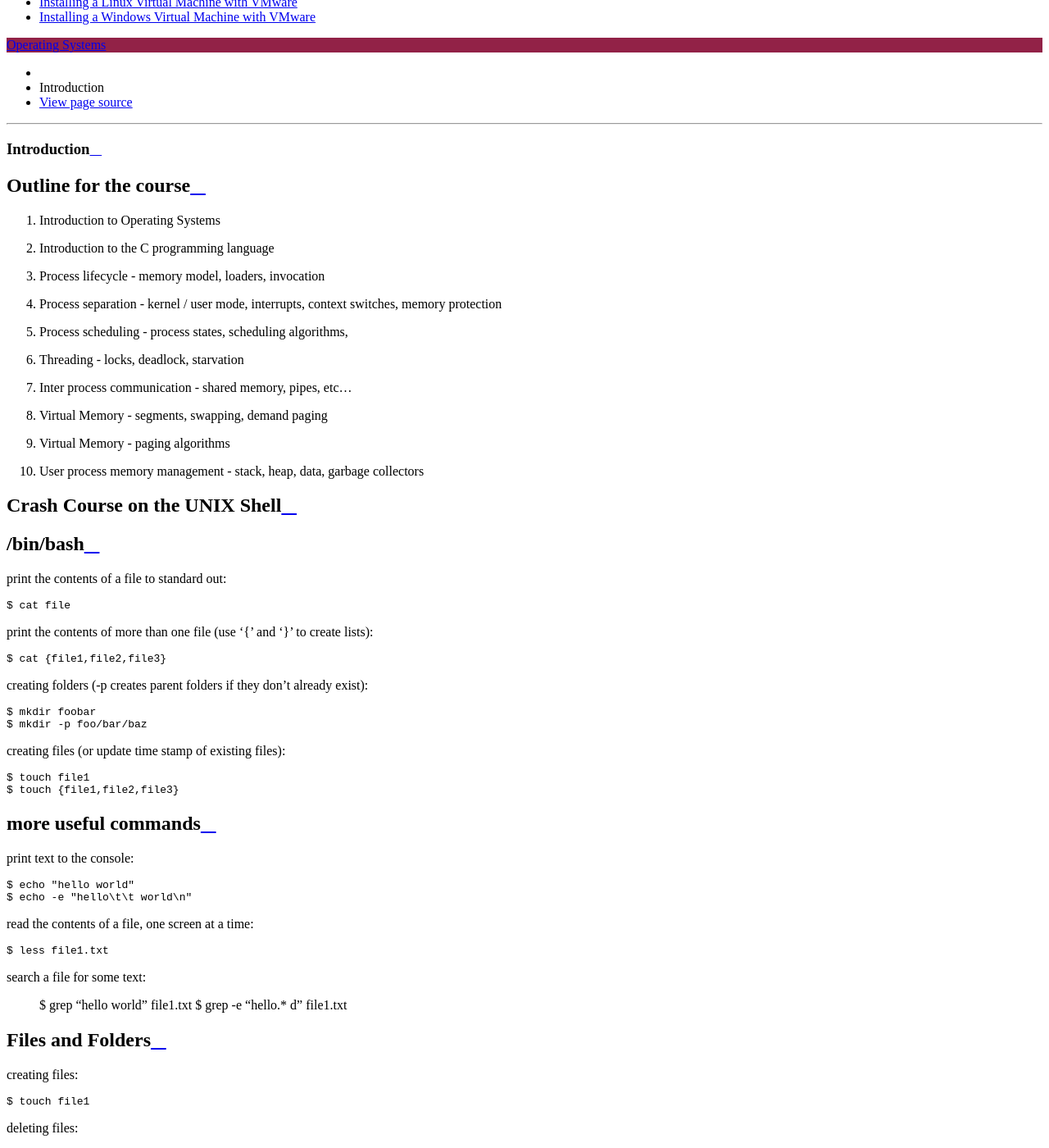
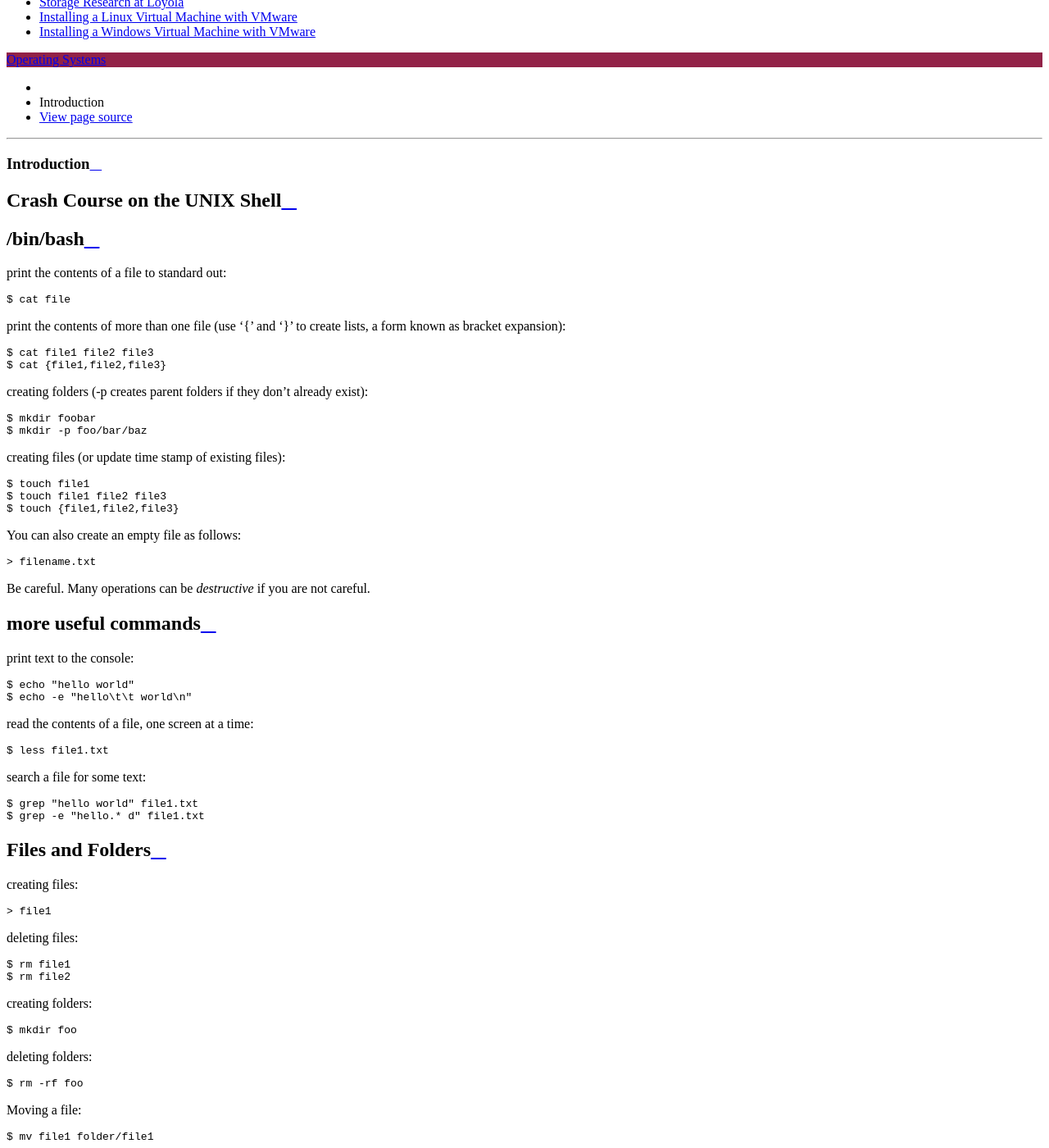
Before and after one commit to LoyolaChicagoBooks/operatingsystems, a Sphinx documentation site: the page built from source/introduction.rst, in a window 1280 px wide and 1400 px high, scrolled down 1221 px. Shown: the whole window at 82% size. Built offline with Sphinx 7.4.7 and the Read the Docs theme 2.0.0, drawn with Linux system fonts in a browser that asks for light colours; some of the changed text lies outside the part shown.

Commit message:
some updates for Fall 2020

```diff
--- a/source/introduction.rst
+++ b/source/introduction.rst
@@ -1,19 +1,5 @@
 Introduction
 ============
-
-Outline for the course
-----------------------
-
-#. Introduction to Operating Systems
-#. Introduction to the C programming language
-#. Process lifecycle - memory model, loaders, invocation
-#. Process separation - kernel / user mode, interrupts, context switches, memory protection
-#. Process scheduling - process states, scheduling algorithms,
-#. Threading - locks, deadlock, starvation
-#. Inter process communication - shared memory, pipes, etc...
-#. Virtual Memory - segments, swapping, demand paging
-#. Virtual Memory - paging algorithms
-#. User process memory management - stack, heap, data, garbage collectors
 
 Crash Course on the UNIX Shell
 ------------------------------
@@ -25,10 +11,10 @@
 
    $ cat file
 
-print the contents of more than one file (use '{' and '}' to create lists)::
+print the contents of more than one file (use '{' and '}' to create lists, a form known as bracket expansion)::
 
+   $ cat file1 file2 file3
    $ cat {file1,file2,file3}
-
 
 creating folders (-p creates parent folders if they don't already exist)::
 
@@ -38,7 +24,15 @@
 creating files (or update time stamp of existing files)::
 
    $ touch file1
+   $ touch file1 file2 file3
    $ touch {file1,file2,file3}
+
+You can also create an empty file as follows::
+
+   > filename.txt
+
+Be careful. Many operations can be *destructive* if you are not careful.
+
 
 more useful commands
 --------------------
@@ -52,7 +46,7 @@
 
    $ less file1.txt
 
-search a file for some text:
+search a file for some text::
 
    $ grep "hello world" file1.txt
    $ grep -e "hello.* d" file1.txt
@@ -147,7 +142,7 @@
 ----------------------------
 
 - if you're running a long running process and want to send suspended
-  it to the background, just press ctrl+z
+  it to the background, just press `Ctrl+z`
 - to unsuspend it and keep it in the background, use the 'bg' command
 - to bring the process back to the foreground, use the 'fg' command
 - to bring the process back, just
@@ -204,6 +199,7 @@
 ::
 
   #include «stdio.h»
+
   int main(int argc, char* argv[]) {
      printf("Hello world\n");
      getchar();
@@ -273,7 +269,7 @@
 
    foobar x;
 
-c - type casting
+C - type casting
 ----------------
 
 ::
@@ -487,6 +483,39 @@
 - GCC is the GNU Compiler Collection
 - Several languages exist: C, C++, ADA, Fortran, Java, Objective-C, and Go
 - GCC was one of the early GNU projects
+
+
+Where to find it?
+-------------------
+
+You'll want to make sure both of these commands are available::
+
+   $ which gcc
+   /usr/bin/gcc
+
+   $ which make
+   /usr/bin/make
+
+
+What if I cannot find them?
+
+- Install Linux or Windows Subsystem for Linux on a PC
+- Install Homebrew (on MacOS)
+- Install a cloud-based shell
+
+These topics are covered in COMP 141 (Tools course).
+
+Installing on Ubuntu
+---------------------
+
+::
+   apt install build-essential
+
+OS X
+-------
+
+- Has a mostly working `gcc` setup via Xcode
+- Use Homebrew to install `gcc`, `make`, and more current versions of open source software.
 
 Compiling C with GCC
 --------------------
@@ -771,9 +805,6 @@
   - Much better virtual memory performance
   - Early competitor to the 2nd generation of virtualization support
   (IBM and zOS being the 1st generation)
-
-.. todo::
-   "Need to get the chart of OS releases/point releases by year."
 
 Types of computer systems
 -------------------------
```
Also changed, not shown: other parts of source/introduction.rst (+15 -15 lines).
